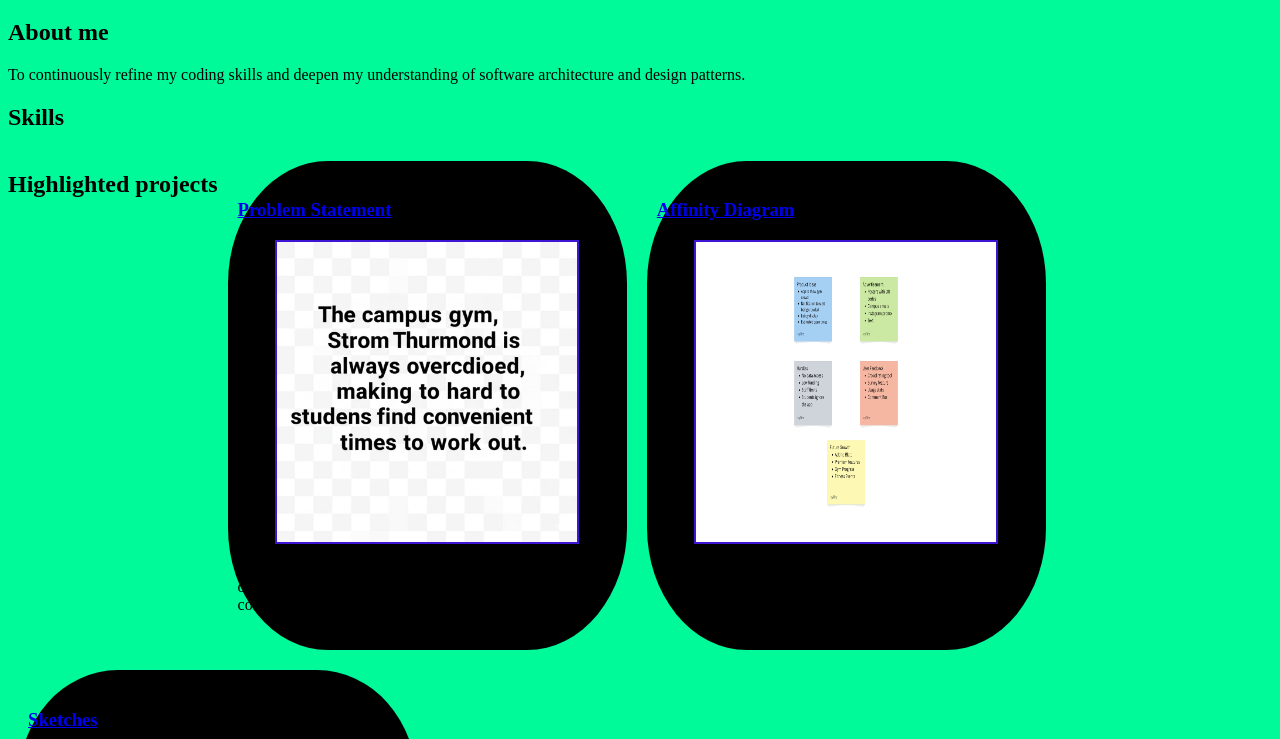
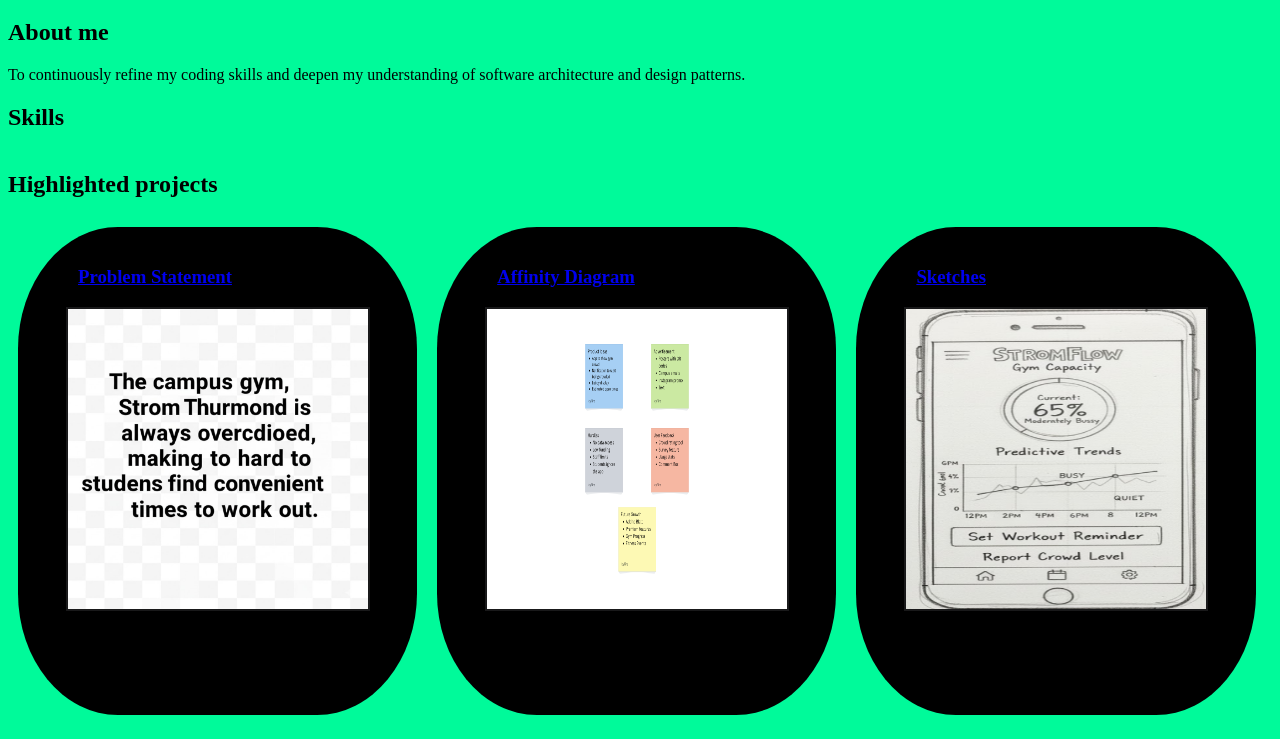
Before and after one commit to opershoneye/opershoneye.github.io, a plain HTML site: page index.html in a window 1280 px wide. Shown: the part 61-800 px from the top of the page. Drawn offline with Linux system fonts and the light colour scheme.

Commit message:
syle change

```diff
--- a/styles.css
+++ b/styles.css
@@ -9,6 +9,11 @@ text-align: center;
 .projects {
     display:flex; flex-wrap:wrap;
  } /* condensed to save space */
+ .projects h2 {
+    /* display the h2 on its own line, not with the section blobs */
+	width: 100%;
+}
+
 .project {
     width: 30%;
     margin: 10px;
@@ -16,11 +21,20 @@ text-align: center;
     background: rgb(0, 0, 0); /* pick a color */
     border-radius: 25%;
 }
+.project h3 {
+    /* pull the h3 text away from the left blob wall */
+    margin-left: 50px;
+}
 .project img{
     width: 300px;
     height: 300px;
     margin: 10px;
-    border: 2px solid rgb(62, 20, 213); /* choose a color */
+    border: 2px solid rgb(25, 25, 26); /* choose a color */
     display: block;
     margin: auto;
 }
+.project p {
+    /* center the p text in the blob */
+    text-align: center;
+    margin: 15px;
+}
```
